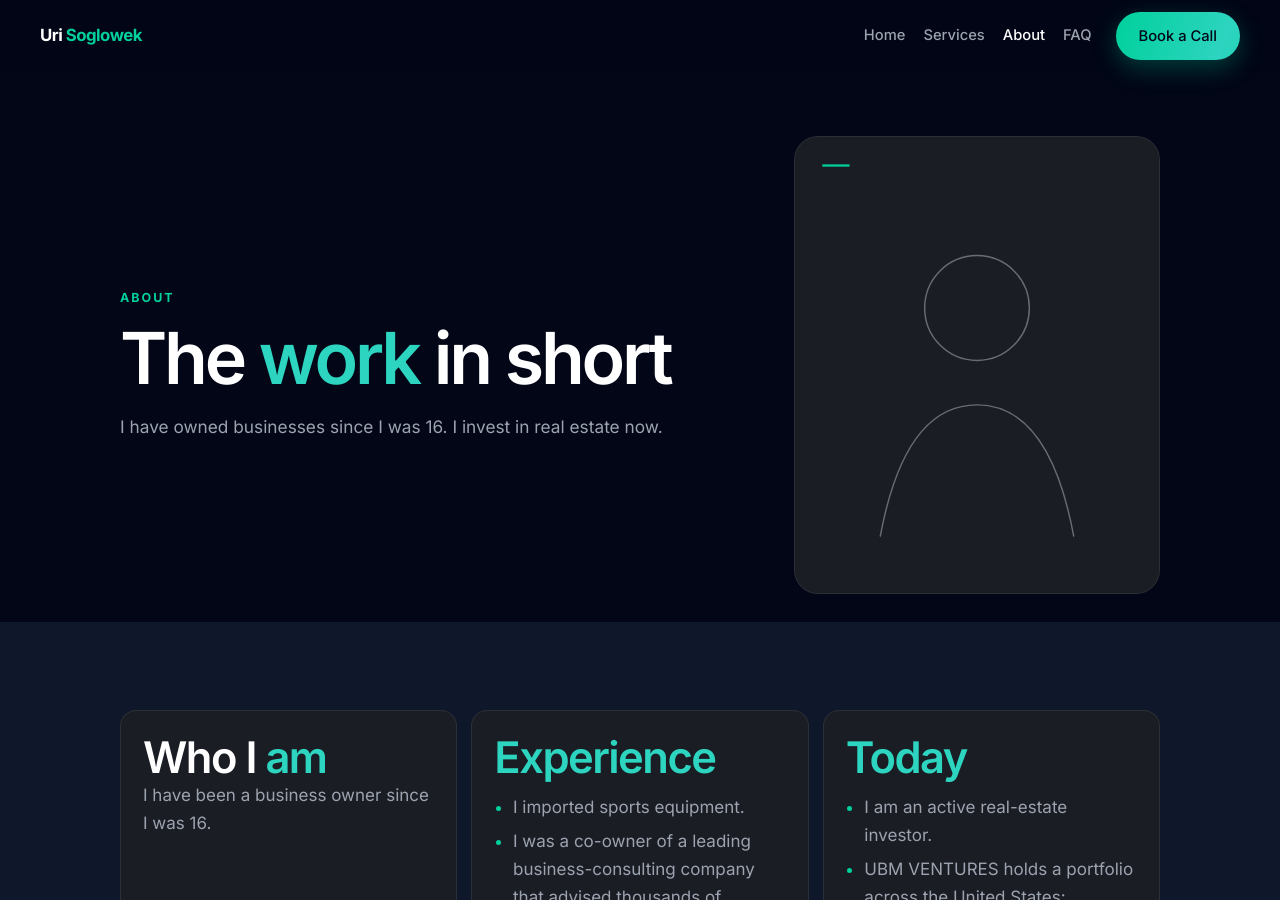
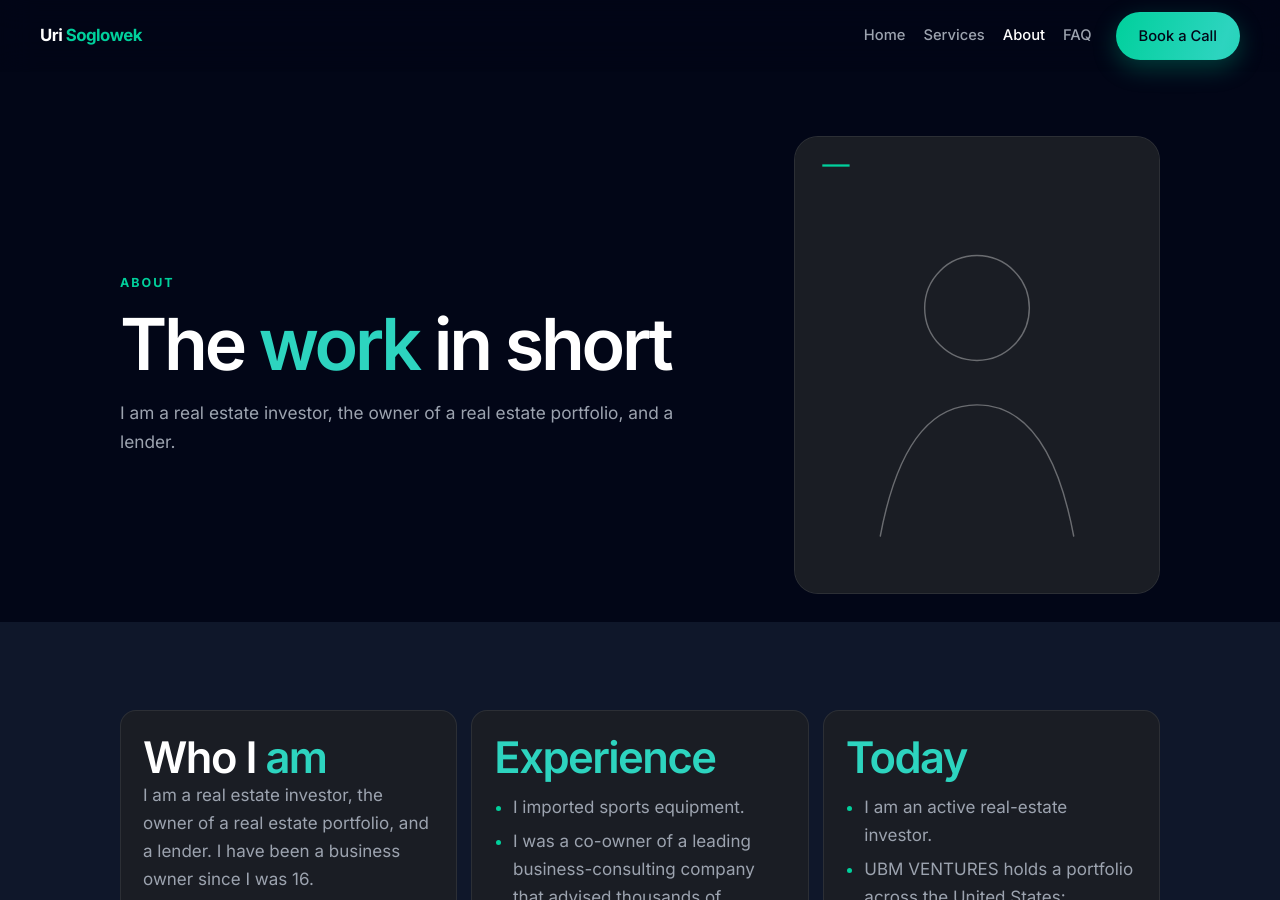
Before and after one commit to urisoglowek-ui/real_estate, a Jekyll site: the page uri/v2/about.html, which Jekyll copies as it is, in a window 1280 px wide and 900 px high. Built offline with Jekyll 4.4.1, drawn with Linux system fonts in a browser that asks for light colours.

Commit message:
State the three roles under Who I am.
Uri is a real estate investor, portfolio owner, and lender. The line that was already there, business owner since 16, stays.

Co-authored-by: urisoglowek-ui <urisoglowek-ui@users.noreply.github.com>

```diff
--- a/uri/v2/about.html
+++ b/uri/v2/about.html
@@ -29,7 +29,7 @@
     <div>
       <p class="kicker">About</p>
       <h1 data-split data-hl="1">The work in short</h1>
-      <p class="sub">I have owned businesses since I was 16. I invest in real estate now.</p>
+      <p class="sub">I am a real estate investor, the owner of a real estate portfolio, and a lender.</p>
     </div>
     <figure class="portrait reveal"><img src="portrait.svg" alt="Portrait placeholder" width="640" height="800"></figure>
   </div>
@@ -39,7 +39,7 @@
     <div class="wrap cards">
       <article class="card reveal">
         <h2>Who I <span class="hl">am</span></h2>
-        <p>I have been a business owner since I was 16.</p>
+        <p>I am a real estate investor, the owner of a real estate portfolio, and a lender. I have been a business owner since I was 16.</p>
       </article>
       <article class="card reveal">
         <h2><span class="hl">Experience</span></h2>
```
